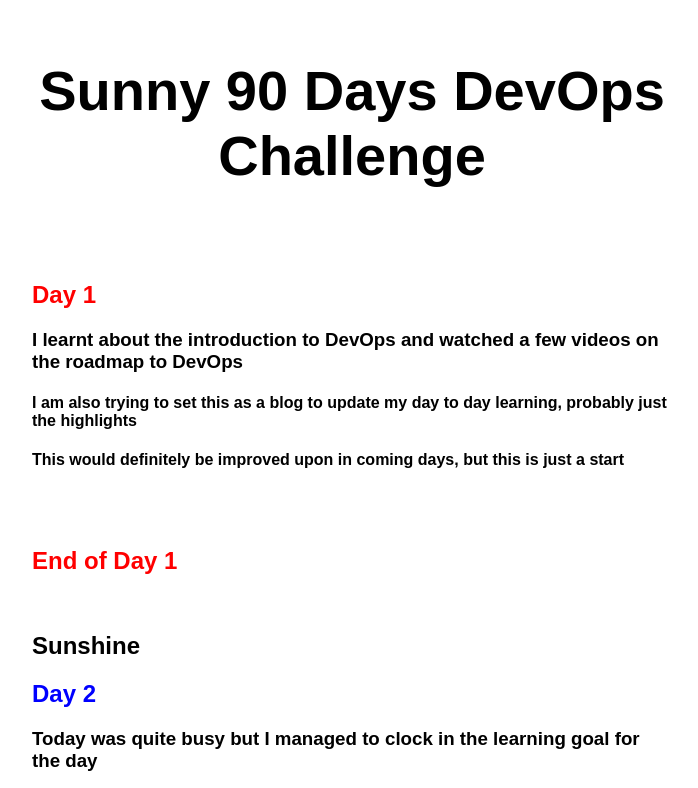
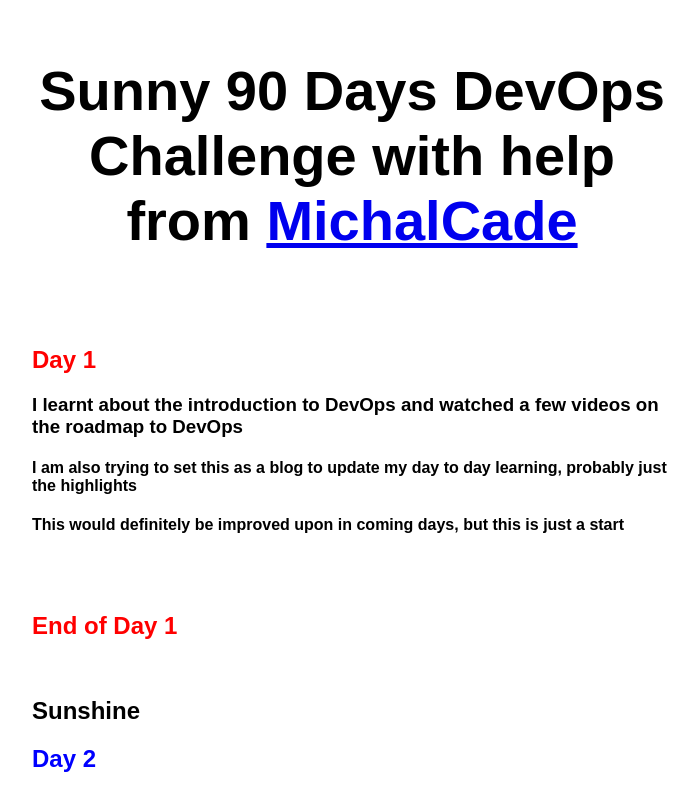
Before and after one commit to dimanche20/my-first-static-web-app, a website: page src/index.html in a window 1280 px wide. Shown: the top 788 px of the page, without its empty margins (288-986 px from the left). Drawn offline with Linux system fonts and the light colour scheme.

Commit message:
Update index.html

```diff
--- a/src/index.html
+++ b/src/index.html
@@ -10,7 +10,7 @@
 
 <body>
   <main>
-    <h1>Sunny 90 Days DevOps Challenge</h1>
+    <h1>Sunny 90 Days DevOps Challenge with help from <a href="https://github.com/MichaelCade/90DaysOfDevOps">MichalCade</a></h1>
     <br>
     <br>
     <h2 style="color:red">Day 1</h2>
```
